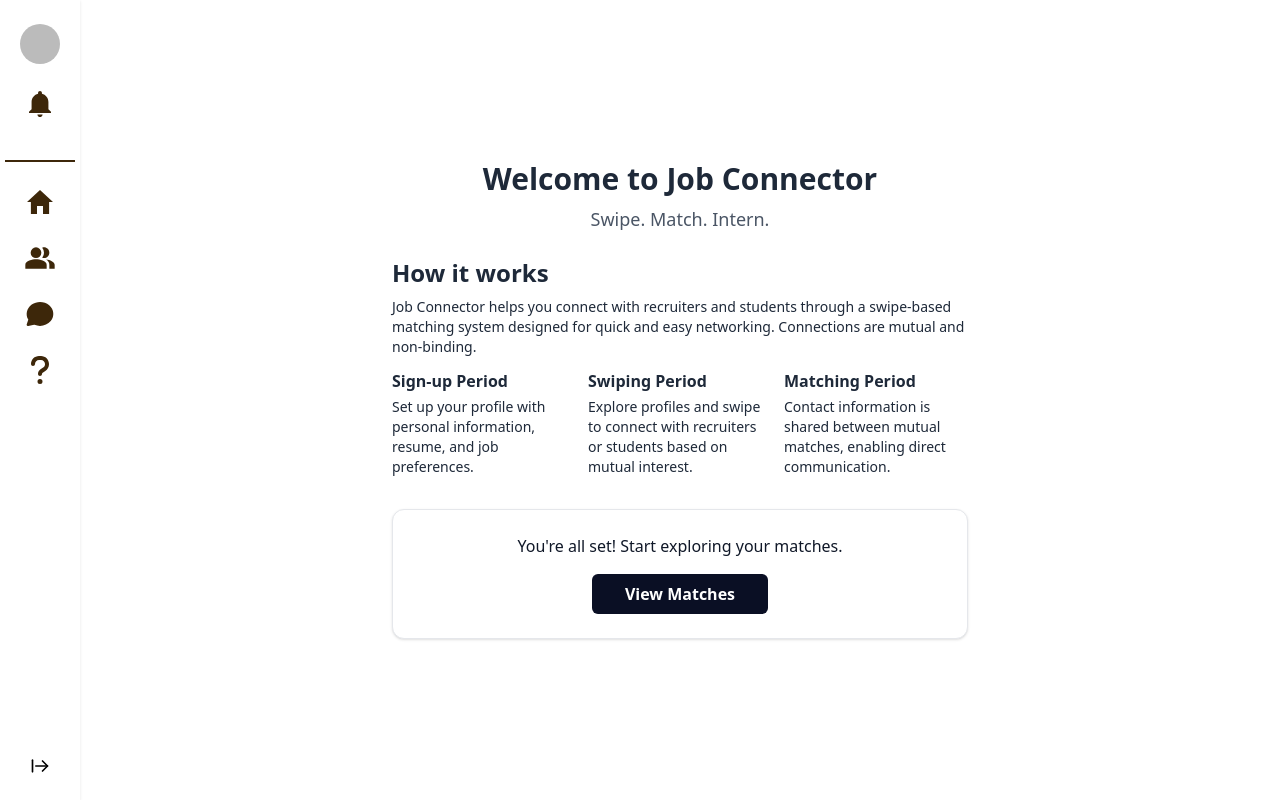
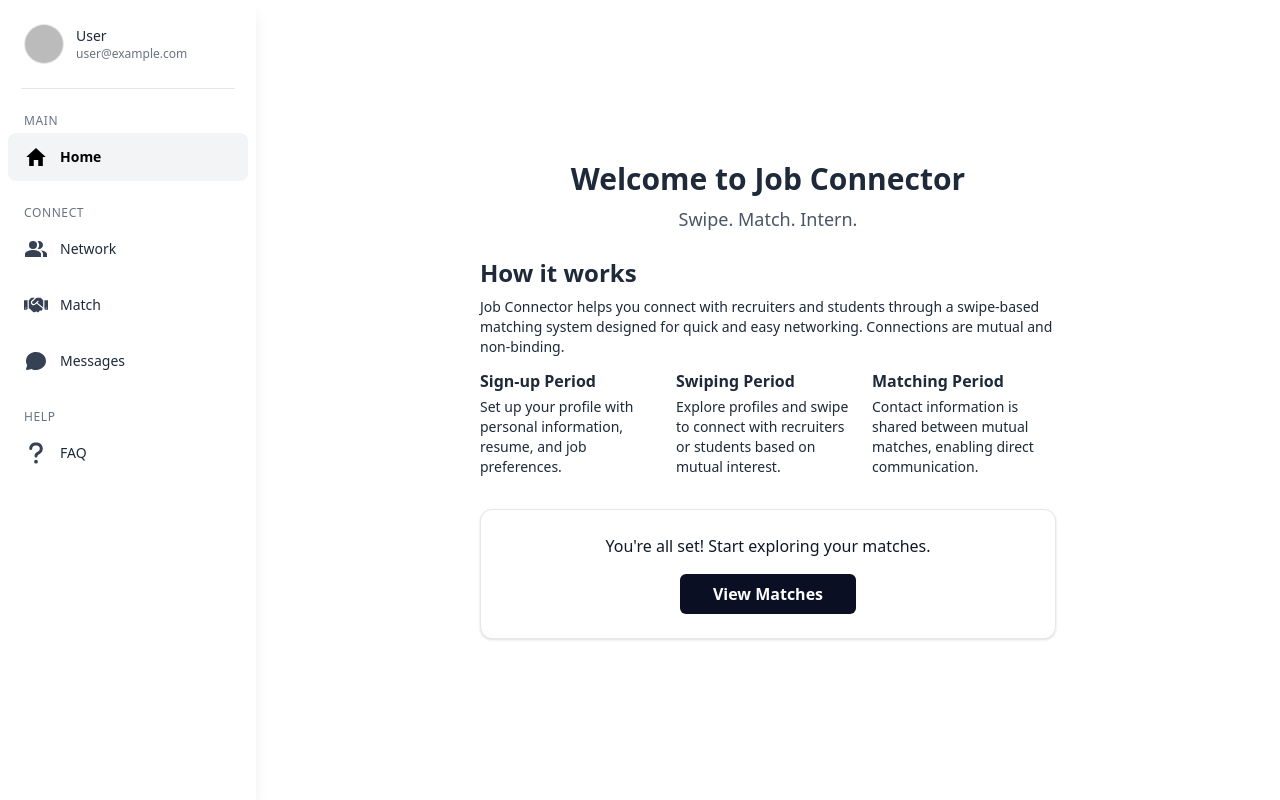
Before and after one commit to Jollibuilders/FIP_Project, a React (Vite) app in the folder frontend/: page /home in a window 1280 px wide. Built offline with nearby package versions, Linux system fonts and the light colour scheme; no server answers; sample sign-in values are in the browser's storage.

Commit message:
updated navbar ui

```diff
--- a/frontend/src/components/NavigationBar.jsx
+++ b/frontend/src/components/NavigationBar.jsx
@@ -1,22 +1,23 @@
-import { Link, useNavigate } from 'react-router-dom';
+import { Link, useNavigate, useLocation } from 'react-router-dom';
 import { useState, useEffect, useRef } from "react";
 import { auth } from "../firebase";
 import { getAuth } from 'firebase/auth';
 
-import { LuPencil, LuLogOut, LuArrowRightFromLine, LuArrowLeftFromLine } from "react-icons/lu";
-import { IoMdHome, IoMdNotifications } from "react-icons/io";
+import { LuPencil, LuLogOut } from "react-icons/lu";
+import { IoMdHome } from "react-icons/io";
 import { IoPersonCircle } from "react-icons/io5";
 import { MdPeopleAlt } from "react-icons/md";
 import { TbMessageCircleFilled } from "react-icons/tb";
 import { FaQuestion } from "react-icons/fa6";
+import { FaHandshake } from "react-icons/fa";
 
 const NavigationBar = ({ navbarWidth, setNavbarWidth }) => {
   const [dropdownOpen, setDropdownOpen] = useState(false);
-  const [navbarOpen, setNavbarOpen] = useState(false);
-  const dropdownRef = useRef(null)
+  const dropdownRef = useRef(null);
   const [user, setUser] = useState(null);
   const [name, setName] = useState(null);
   const navigate = useNavigate();
+  const location = useLocation();
 
   const getCurrentPerson = async () => {
     const auth = getAuth();
@@ -41,133 +42,145 @@ const NavigationBar = ({ navbarWidth, setNavbarWidth }) => {
         if (data.message !== "User does not exist") {
           setName(data.fullName);
         }
-            console.log("Getting user successful:", data);
       } else {
         console.error("Getting user failed:", data.message);
       }
     } catch (error) {
       console.error("Getting user failed:", error);
     }
-  }
-
-  const handleOpenCloseNavBar = () => {
-    if(navbarOpen) {
-      setNavbarWidth(80)
-      setNavbarOpen(false);
-    } else {
-      setNavbarWidth(256)
-      setNavbarOpen(true);
-    }
   };
 
   useEffect(() => {
-    const unsubscribe = auth.onAuthStateChanged((user)=> {
+    if (setNavbarWidth) {
+      setNavbarWidth(256);
+    }
+  }, [setNavbarWidth]);
+
+  useEffect(() => {
+    const unsubscribe = auth.onAuthStateChanged((user) => {
       setUser(user);
       if (user) {
         getCurrentPerson(user);
       }
     });
     return () => unsubscribe();
-  }, [])
+  }, []);
 
-  {/* effect to cause dropsown to close when click off it*/}
   useEffect(() => {
-    const handleclickout = (event) => {
-      if(dropdownRef.current && !dropdownRef.current.contains(event.target)){
-        setDropdownOpen(false)
+    const handleClickOutside = (event) => {
+      if (dropdownRef.current && !dropdownRef.current.contains(event.target)) {
+        setDropdownOpen(false);
       }
     };
-    document.addEventListener("mousedown", handleclickout)
-    document.addEventListener("touchstart", handleclickout)
+    document.addEventListener("mousedown", handleClickOutside);
+    document.addEventListener("touchstart", handleClickOutside);
     return () => {
-      document.removeEventListener("mousedown", handleclickout)
-      document.removeEventListener("touchstart", handleclickout)
+      document.removeEventListener("mousedown", handleClickOutside);
+      document.removeEventListener("touchstart", handleClickOutside);
     };
-  },[]);
+  }, []);
 
-  const NavItem = ({ to, icon: Icon, label }) => (
-    <div className={`${!navbarOpen ? 'pointer-events-none' : ''}`}>
-      <Link to={to} className="flex flex-row items-center text-base font-bold text-[#3D270A]">
-        <Icon className="mr-4 h-8 w-8" />
-        {navbarOpen && <span className="text-base font-bold">{label}</span>}
-      </Link>
-    </div>
-  );
+  const NavItem = ({ to, icon: Icon, label }) => {
+    // Determine if this link is active
+    const isActive = location.pathname === to;
 
     return (
-    <nav className={`fixed top-0 left-0 h-full bg-white shadow-sm flex flex-col py-6 transition-width duration-200 ${navbarOpen ? 'w-64' : 'w-20'}`}>
-      {/* profile and notification */}
-      <div className="flex flex-col">
-        <div className="flex flex-row items-center px-5 pb-6 space-x-4 flex-shrink-0" ref={dropdownRef}>
+      <Link
+        to={to}
+        className={`flex items-center py-3 px-4 rounded-lg transition-all duration-200
+          ${isActive ? 'bg-gray-100 font-semibold' : 'hover:bg-gray-50'}`}
+      >
+        <Icon className={`mr-3 h-6 w-6 ${isActive ? 'text-black' : 'text-gray-700'}`} />
+        <span className={`text-sm ${isActive ? 'font-semibold text-black' : 'font-medium text-gray-800'}`}>{label}</span>
+      </Link>
+    );
+  };
+
+  return (
+    <nav
+      className="fixed top-0 left-0 h-full w-64 bg-white shadow-lg flex flex-col py-6 z-10"
+      aria-label="Main navigation"
+    >
+      {/* Profile Section */}
+      <div className="flex flex-col mb-6">
+        <div className="flex items-center px-6" ref={dropdownRef}>
+          <div
+            className="relative cursor-pointer group"
+            onClick={() => setDropdownOpen(!dropdownOpen)}
+            aria-haspopup="true"
+            aria-expanded={dropdownOpen}
+          >
             {user?.photoURL ? (
               <img
                 src={user.photoURL}
-            alt="Profile logo"
-            className={`w-10 h-10 rounded-full cursor-pointer ${!navbarOpen ? 'pointer-events-none' : ''}`}
-            onClick={() => setDropdownOpen(!dropdownOpen)}
+                alt="Profile"
+                className="w-10 h-10 rounded-full border border-gray-200 transition-all group-hover:ring-2 group-hover:ring-gray-300"
               />
             ) : (
-          <IoPersonCircle
-            className={`w-10 h-10 text-[#3D270A] cursor-pointer ${!navbarOpen ? 'pointer-events-none' : ''}`}
-            onClick={() => setDropdownOpen(!dropdownOpen)}
-          />
+              <div className="w-10 h-10 rounded-full bg-gray-100 flex items-center justify-center transition-all group-hover:bg-gray-200">
+                <IoPersonCircle className="w-8 h-8 text-gray-800" />
+              </div>
             )}
-          {navbarOpen && (
-            <span className="text-base font-bold text-[#3D270A]" onClick={() => setDropdownOpen(!dropdownOpen)}>
-              {name}
-            </span>
-        )}
+          </div>
+
+          <div className="ml-3 overflow-hidden">
+            <p className="text-sm font-medium text-gray-800 truncate">{name || "User"}</p>
+            <p className="text-xs text-gray-500 truncate">{user?.email || ""}</p>
+          </div>
+
           {dropdownOpen && (
-            <div className="absolute left-20 mt-20 mb-2 w-52 bg-white border border-gray-300 rounded-lg shadow-lg z-10">
-              <div className='px-4 py-2 text-sm text-gray-700 border-b border-gray-200'>
-                <p className="font-semibold">{user?.displayName || 'User Name'}</p>
-                <p className="text-sm text-gray-500">{user?.email || 'user@example.com'}</p>
+            <div className="absolute top-16 left-6 w-56 bg-white rounded-lg shadow-lg border border-gray-200 z-20 overflow-hidden">
+              <div className="p-4 border-b border-gray-100">
+                <p className="font-medium text-gray-800">{user?.displayName || name || 'User'}</p>
+                <p className="text-sm text-gray-600 truncate">{user?.email || ''}</p>
               </div>
+
               <Link to="/profile-setup" onClick={() => setDropdownOpen(false)}>
-                <button className="w-full flex items-center gap-2 px-4 py-2 hover:bg-gray-100 border-b border-gray-200">
-                  <LuPencil className="w-5 h-5" />
-                  <span>Edit Profile</span>
-                </button>
+                <div className="flex items-center gap-3 px-4 py-3 hover:bg-gray-50 cursor-pointer transition-colors">
+                  <LuPencil className="w-5 h-5 text-gray-700" />
+                  <span className="text-sm text-gray-800">Edit Profile</span>
+                </div>
               </Link>
-              <button
+
+              <div
                 onClick={() => {
                   setDropdownOpen(false);
                   auth.signOut()
                     .then(() => navigate("/logout"))
                     .catch((error) => console.error("Logout failed:", error));
                 }}
-                className="w-full flex items-center gap-2 px-4 py-2 hover:bg-gray-100"
+                className="flex items-center gap-3 px-4 py-3 hover:bg-gray-50 cursor-pointer border-t border-gray-100 transition-colors"
               >
-                <LuLogOut className="w-5 h-5" />
-                <span>Log Out</span>
-              </button>
+                <LuLogOut className="w-5 h-5 text-gray-700" />
+                <span className="text-sm text-gray-800">Log Out</span>
+                </div>
               </div>
             )}
           </div>
-
-        <div className="flex items-center mb-10 text-[#3D270A]">
-          <IoMdNotifications className={`h-8 w-8 ${navbarOpen ? 'mr-4 ml-6' : 'mx-auto'}`} />
-          {navbarOpen && <span className="text-base font-bold">Notifications</span>}
-        </div>
         </div>
 
-      {/* border between profile/notification and links */}
-      <div className="border-b-2 border-[#3D270A] w-7/8 mx-auto"></div>
+      {/* Divider */}
+      <div className="border-b border-gray-200 w-5/6 mx-auto mb-6"></div>
 
-      {/* navigation links */}
-      <div className="flex flex-col items-start space-y-6 px-6 mt-6">
+      {/* Navigation Links */}
+      <div className="flex flex-col px-2 space-y-2">
+        <div className="mb-1 px-4 text-xs font-medium text-gray-500 uppercase tracking-wider">
+          Main
+        </div>
         <NavItem to="/home" icon={IoMdHome} label="Home" />
+
+        <div className="mt-4 mb-1 px-4 text-xs font-medium text-gray-500 uppercase tracking-wider">
+          Connect
+        </div>
         <NavItem to="/matches" icon={MdPeopleAlt} label="Network" />
+        <NavItem to="/match" icon={FaHandshake} label="Match" />
         <NavItem to="/chat" icon={TbMessageCircleFilled} label="Messages" />
+
+        <div className="mt-4 mb-1 px-4 text-xs font-medium text-gray-500 uppercase tracking-wider">
+          Help
+        </div>
         <NavItem to="/faq" icon={FaQuestion} label="FAQ" />
       </div>
-
-      <div className="flex-grow"></div>
-
-      <button className={`flex flex-row w-full px-4 ${navbarOpen ? 'justify-end' : 'justify-center'}`} onClick={() => handleOpenCloseNavBar()}>
-        {navbarOpen ? <LuArrowLeftFromLine className='h-5 w-5'/> : <LuArrowRightFromLine className='h-5 w-5'/>}
-      </button>
-
     </nav>
   );
 };
```
Lines whose indentation alone changed are shown as unchanged.
